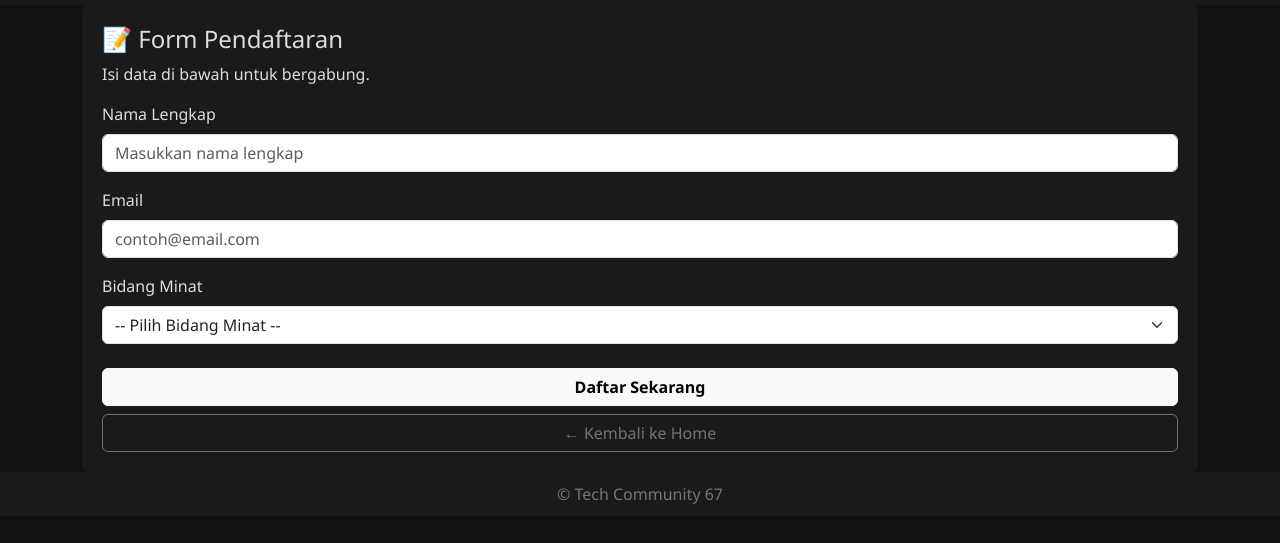
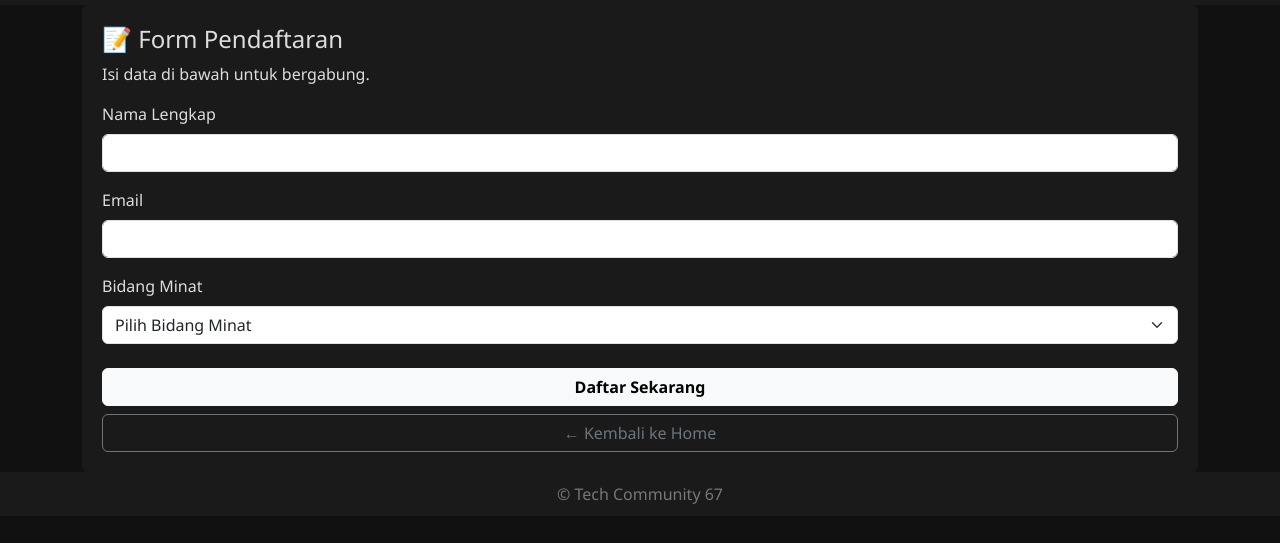
Before and after one commit to bimmbim/UCP1_PDWA_20240140015, a plain HTML site: page daftar.html in a window 1280 px wide. Shown: the part 51-594 px from the top of the page. Drawn offline with nearby package versions, Linux system fonts and the light colour scheme.

Commit message:
perubahan kode (pengurangan)

```diff
--- a/daftar.html
+++ b/daftar.html
@@ -45,32 +45,19 @@
 
         <div class="mb-3">
           <label class="form-label">Nama Lengkap</label>
-          <input
-            type="text"
-            class="form-control"
-            id="nama"
-            placeholder="Masukkan nama lengkap"
-          />
+          <input type="text" class="form-control" id="nama" />
         </div>
         <div class="mb-3">
           <label class="form-label">Email</label>
-          <input
-            type="email"
-            class="form-control"
-            id="email"
-            placeholder="contoh@email.com"
-          />
+          <input type="email" class="form-control" id="email" />
         </div>
         <div class="mb-4">
           <label class="form-label">Bidang Minat</label>
           <select class="form-select" id="minat">
-            <option value="">-- Pilih Bidang Minat --</option>
+            <option value="">Pilih Bidang Minat</option>
             <option>Web Development</option>
             <option>Mobile Development</option>
-            <option>Data Science</option>
             <option>Cybersecurity</option>
-            <option>AI & Machine Learning</option>
-            <option>Cloud Computing</option>
           </select>
         </div>
 
--- a/script.js
+++ b/script.js
@@ -124,7 +124,6 @@ function stopAudio() {
   document.getElementById("status-audio").textContent = "Status: dihentikan";
 }
 
-// Jalankan fungsi sesuai halaman
 window.onload = function () {
   renderTabel();
 
```
